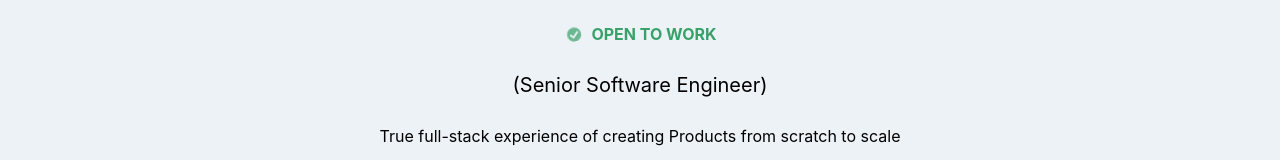
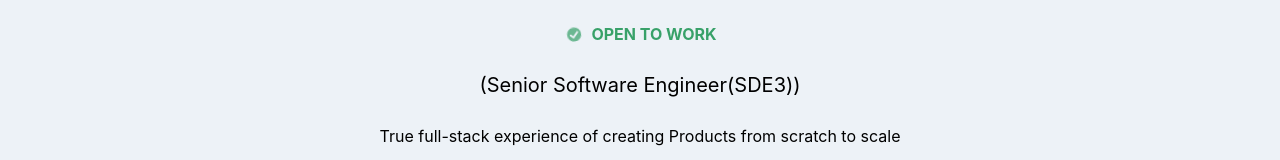
Before and after one commit to shan2new/portfolio, a React (Create React App) app: page / in a window 1280 px wide. Shown: the part 501-661 px from the top of the page. Built offline with nearby package versions, Linux system fonts and the light colour scheme.

Commit message:
chore: update job-role texts everywhere to include SDE3

```diff
--- a/public/index.html
+++ b/public/index.html
@@ -5,11 +5,11 @@
   <meta charset="UTF-8" />
   <meta name="viewport" content="width=device-width, initial-scale=1.0" />
   <link rel="icon" href="%PUBLIC_URL%/favicon.ico" />
-  <title>Shantanu Sinha - Senior Software Engineer</title>
+  <title>Shantanu Sinha - SDE3</title>
   <meta name="description"
-    content="Shantanu Sinha is a senior software engineer with true full-stack experience, deploying applications from concept to product using a wide range of technologies.">
+    content="Shantanu Sinha is a senior software engineer(SDE3) with true full-stack experience, deploying applications from concept to product using a wide range of technologies.">
   <meta name="keywords"
-    content="senior software engineer, full-stack developer, backend, frontend, mobile development, infrastructure, AWS, nodejs, node, typescript, postgres, Shantanu Sinha, talented software engineer">
+    content="senior software engineer, full-stack developer, backend, frontend, mobile development, infrastructure, AWS, nodejs, node, typescript, postgres, Shantanu Sinha, talented software engineer, resume">
   <meta name="author" content="Shantanu Sinha">
   <link rel="canonical" href="https://shan2new.in/" />
   <script type="application/ld+json">
--- a/src/App.js
+++ b/src/App.js
@@ -8,7 +8,6 @@ import Work from './components/Work';
 import Contact from './components/Contact';
 import TechStack from './components/TechStack'; // Import TechStack component
 import { initGA, logPageView } from './analytics';
-import StatusCTA from './components/Sections/InterviewStatusCTA';
 
 function App() {
 
--- a/src/components/Home.js
+++ b/src/components/Home.js
@@ -24,7 +24,7 @@ const Home = () => (
       </Flex>
       <StatusCTA />
       <Text fontSize="xl" textAlign="center">
-          (Senior Software Engineer)
+          (Senior Software Engineer(SDE3))
         </Text>
       <Text fontSize="m" textAlign="center">
           True full-stack experience of creating Products from scratch to scale
```
Also changed, not shown: public/manifest.json.
